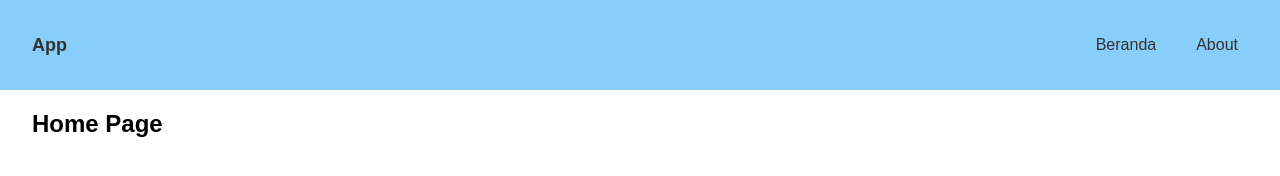
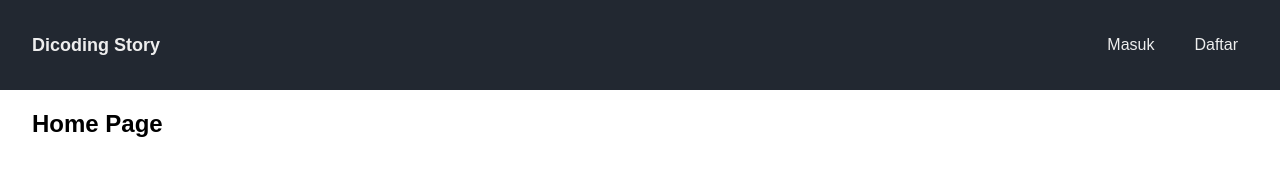
Before and after one commit to aprizalrizalzal/starter-project-with-webpack, a website built with webpack: page src/index.html in a window 1280 px wide. Built offline with nearby package versions, Linux system fonts and the light colour scheme.

Commit message:
update style and rename nav

```diff
--- a/src/index.html
+++ b/src/index.html
@@ -5,17 +5,17 @@
     <meta name="viewport" content="width=device-width, initial-scale=1.0" />
     <link rel="shortcut icon" href="favicon.png">
 
-    <title>App</title>
+    <title>Dicoding Story</title>
   </head>
   <body>
     <header>
       <div class="main-header container">
-        <a class="brand-name" href="#/">App</a>
+        <a class="brand-name" href="#/">Dicoding Story</a>
 
         <nav id="navigation-drawer" class="navigation-drawer">
           <ul id="nav-list" class="nav-list">
-            <li><a href="#/">Beranda</a></li>
-            <li><a href="#/about">About</a></li>
+            <li><a href="#/login">Masuk</a></li>
+            <li><a href="#/register">Daftar</a></li>
           </ul>
         </nav>
 
--- a/src/styles/styles.css
+++ b/src/styles/styles.css
@@ -16,7 +16,7 @@ body {
 }
 
 header {
-  background-color: lightskyblue;
+  background-color: #222831;
 }
 
 .main-header {
@@ -33,14 +33,14 @@ header {
   font-size: 1.125rem;
   font-weight: bold;
   text-decoration: none;
-  color: #333;
+  color: #eeeeee;
 }
 
 .navigation-drawer {
   min-height: 100vh;
   width: 200px;
   padding: 20px 10px;
-  background-color: #fff;
+  background-color: #eeeeee;
 
   position: fixed;
   inset-block-start: 0;
@@ -67,7 +67,7 @@ header {
 
   font-weight: bold;
   font-size: 28px;
-  color: #141e16;
+  color: #eeeeee;
 
   cursor: pointer;
 }
@@ -85,7 +85,7 @@ header {
 
   display: block;
 
-  color: #333;
+  color: #222831;
   text-decoration: none;
 }
 
@@ -121,6 +121,7 @@ header {
 
   .nav-list li a {
     display: inline-block;
+    color: #eeeeee;
   }
 
   .drawer-button {
```
